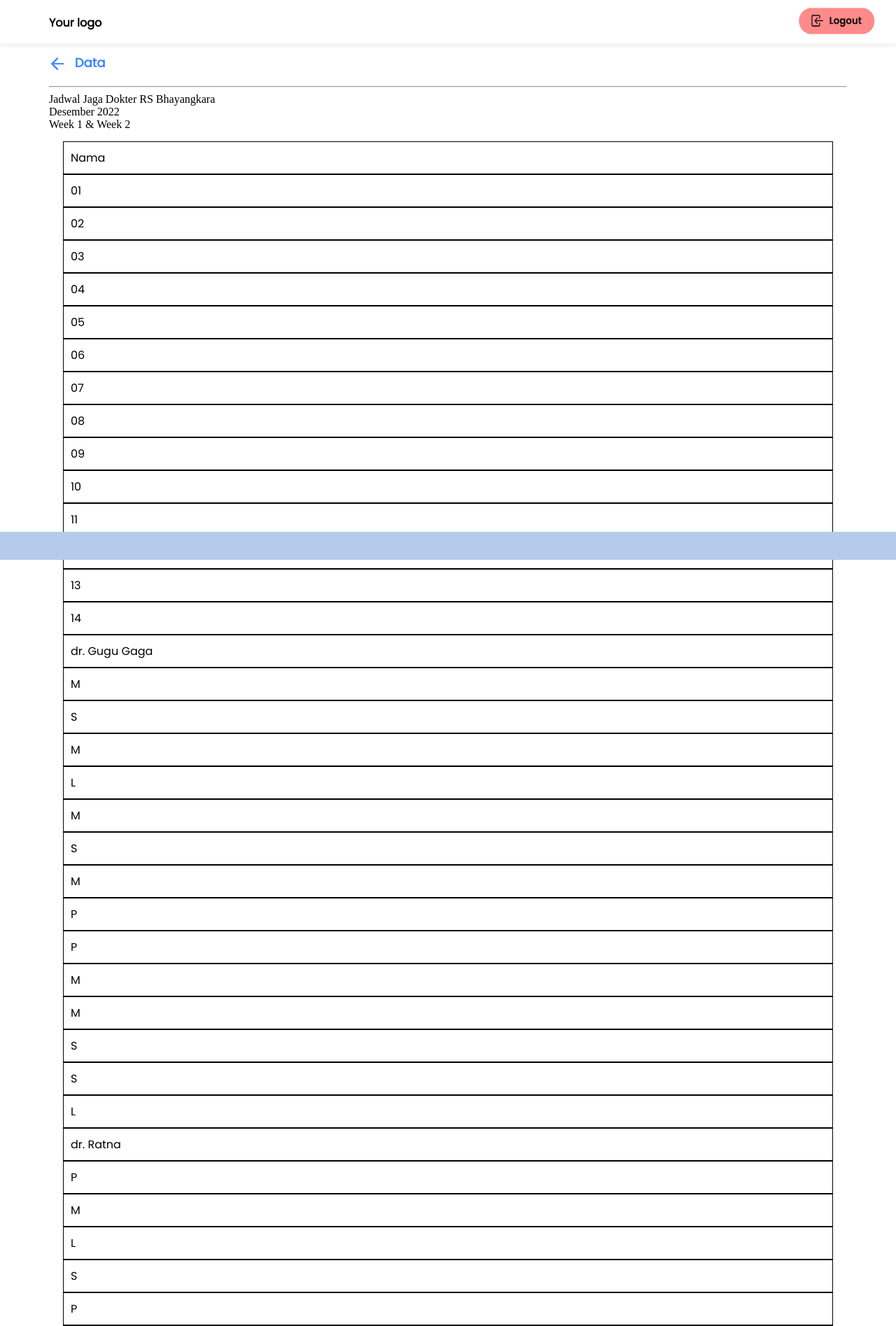
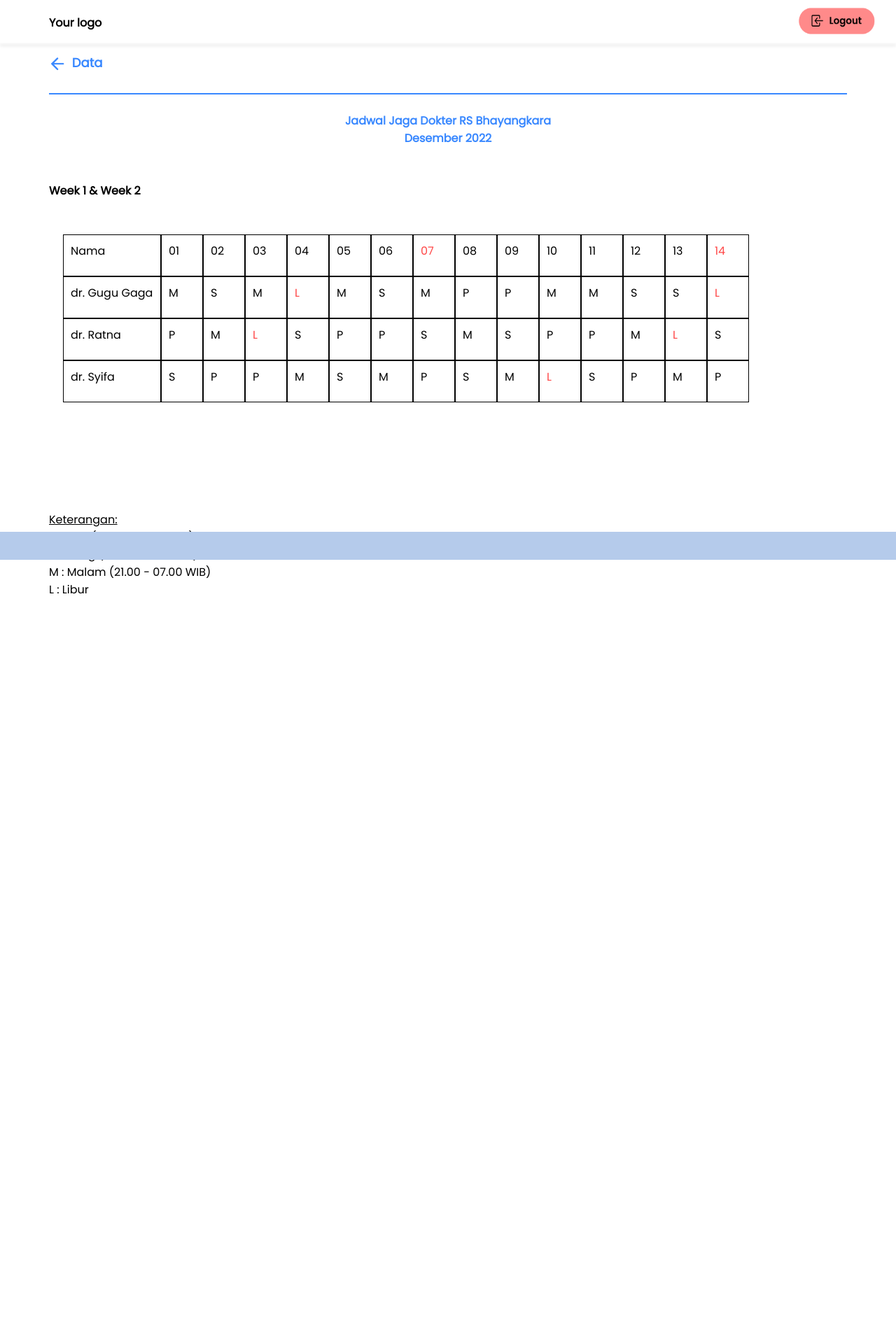
Before and after one commit to HilmiGH/Project_Hospital_Information_System, a PHP site: page /data.php in a window 1280 px wide. Shown: the top 1895 px of the page at 70% size. After the commit the page ends 849 px from the top, so only its background shows below. Run offline with PHP 8.4, Linux system fonts and the light colour scheme.

Commit message:
Add files via upload

```diff
--- a/css/style.css
+++ b/css/style.css
@@ -27,6 +27,12 @@
     padding: 0;
     margin: 0;
 }
+
+/*
+Button animation
+*/
+
+
 
 /*
     Login page
@@ -475,6 +481,18 @@
     float: right;
 }
 
+.system_information_logout_button:hover {
+    animation-name: logout_button_ani;
+    animation-duration: 0.5s;
+    animation-iteration-count: 2;
+    animation-direction: alternate;
+}
+
+@keyframes logout_button_ani {
+    from {width:110px; height: 40px;}
+    to {width:120px; height: 42px;}
+}
+
 .system_information_header_line {
     width: 100%;
     height: 1px;
@@ -516,6 +534,20 @@
 .konsultasi_back_button {
     width: auto;
     height: 20px;
+    float: left;
+    margin-left: 0px;
+}
+
+.konsultasi_back_button:hover {
+    animation-name: back_button_ani;
+    animation-duration: 0.5s;
+    animation-iteration-count: 2;
+    animation-direction: alternate;
+}
+
+@keyframes back_button_ani {
+    from {margin-left: 0px;}
+    to {margin-left: -10px;}
 }
 
 .konsultasi_title {
@@ -1199,7 +1231,7 @@
     height: 380px;
     margin-top: 10px;
 
-    grid-template-columns: 115px 115px 115px 115px 115px 115px 115px;
+    grid-template-columns: 107.5px 107.5px 107.5px 107.5px 107.5px 107.5px 107.5px;
 }
 
 .schedule_calendar_grid_container{
@@ -1804,3 +1836,74 @@
 .janji_tanggal_input_base {
     margin-top: 2.5px;
 }
+
+.obat_hr {
+    margin-top: 25px;
+    margin-bottom: 25px;
+    border: 0.5px solid #3988FF;
+}
+
+.obat_heading {
+    font-family: 'Poppins';
+    font-weight: 600;
+}
+
+.obat_subheading {
+    font-family: 'Poppins';
+}
+
+.obat_body {
+    font-family: 'Poppins';
+    color:#5f807b;
+}
+
+.obat_right {
+    float: right;
+}
+
+.obat_tab {
+    margin-top: 4px;
+    margin-left: 58px;
+}
+
+.data_title {
+    font-family: 'Poppins';
+    text-align: center;
+    font-weight: 600;
+    color:#3988FF;
+}
+
+.data_heading {
+    font-family: 'Poppins';
+    font-weight: 1000;
+    margin-top: 50px;
+    margin-bottom: 50px;
+}
+
+.data_grid {
+    display: grid;
+    grid-template-columns: 100px 100px 100px;
+    grid-template-rows: 100px 100px 100px;
+}
+
+.data_subheading {
+    text-decoration: underline;
+    font-family: 'Poppins';
+}
+
+.data_body {
+    font-family: 'Poppins';
+}
+
+.data_calendar_grid{
+    display: grid;
+    height: 380px;
+    margin-top: 50px;
+
+    grid-template-columns: 140px 60px 60px 60px 60px 60px 60px 60px 60px 60px 60px 60px 60px 60px 60px;
+    grid-template-rows: 60px 60px 60px 60px;
+}
+
+.schedule_calendar_grid_container_content_libur{
+    color:#ff4747;
+}
```
